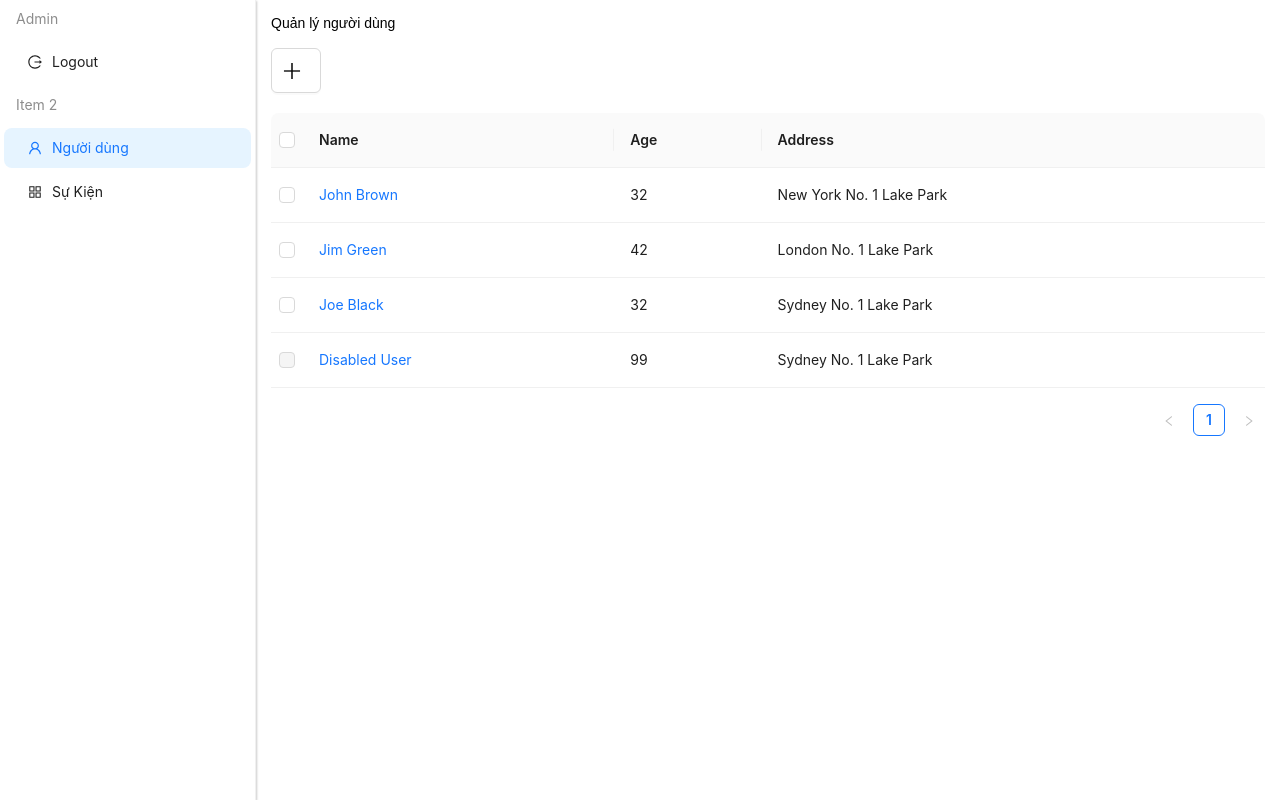
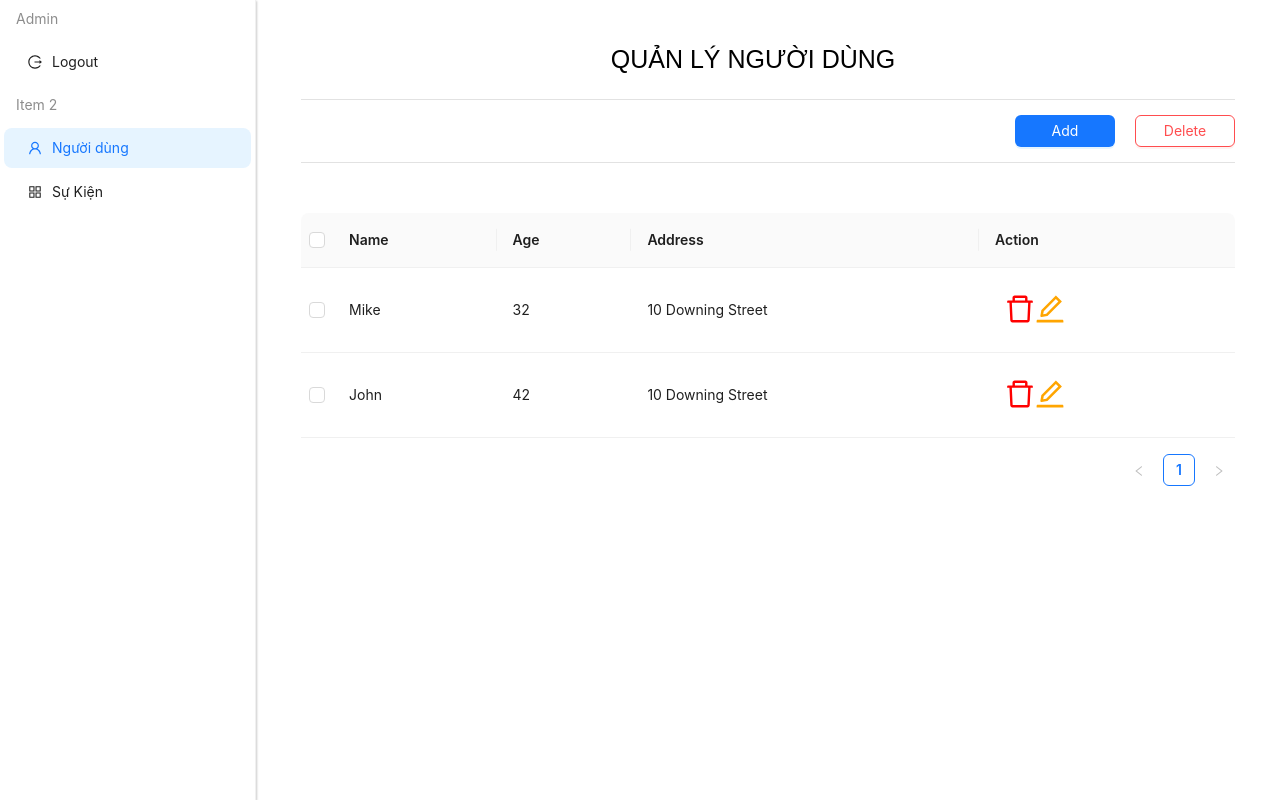
Before and after one commit to tutruong193/webtopup, a React (Create React App) app: page /system/admin in a window 1280 px wide. Both pictures are taken after a click on the item "Người dùng". Built offline with nearby package versions, Linux system fonts and the light colour scheme.

Commit message:
setup adminevent and adminuser

```diff
--- a/src/components/AdminComponent/AdminEvent/AdminEvent.jsx
+++ b/src/components/AdminComponent/AdminEvent/AdminEvent.jsx
@@ -5,6 +5,20 @@ import { PlusOutlined, DeleteOutlined, EditOutlined, SearchOutlined } from '@ant
 import InputComponent from '../../InputComponent/InputComponent';
 import { Space, Table, Tag } from 'antd';
 import { WrapperHeader } from './style';
+const renderAction = (record) => {
+  return (
+
+    <div style={{ padding: '10px', display: 'flex', flexDirection: 'row' }}>
+      <div>
+        <DeleteOutlined style={{ color: 'red', fontSize: '30px', cursor: 'pointer' }} />
+      </div>
+      <div>
+        <EditOutlined style={{ color: 'green', fontSize: '30px', cursor: 'pointer' }} />
+      </div>
+    </div>
+
+  )
+}
 const columns = [
   {
     title: 'Name',
@@ -23,29 +37,9 @@ const columns = [
     key: 'address',
   },
   {
-    title: 'Tags',
-    key: 'tags',
-    dataIndex: 'tags',
-    render: (_, { tags }) => (
-      <>
-        {tags.map((tag) => {
-          let color = tag.length > 5 ? 'geekblue' : 'green';
-          if (tag === 'loser') {
-            color = 'volcano';
-          }
-          return (
-            <Tag color={color} key={tag}>
-              {tag.toUpperCase()}
-            </Tag>
-          );
-        })}
-      </>
-    ),
-  },
-  {
     title: 'Action',
     key: 'action',
-    // render: renderAction
+    render: renderAction
   },
 ];
 const data = [
@@ -54,41 +48,22 @@ const data = [
     name: 'John Brown',
     age: 32,
     address: 'New York No. 1 Lake Park',
-    tags: ['nice', 'developer'],
   },
   {
     key: '2',
     name: 'Jim Green',
     age: 42,
     address: 'London No. 1 Lake Park',
-    tags: ['loser'],
   },
   {
     key: '3',
     name: 'Joe Black',
     age: 32,
     address: 'Sydney No. 1 Lake Park',
-    tags: ['cool', 'teacher'],
   },
 ];
 const onFinish = () => {
   console.log('finish')
-}
-
-const renderAction = (record) => {
-  return (
-
-    <div style={{ padding: '10px', display: 'flex', flexDirection: 'row' }}>
-
-      <div>
-        <DeleteOutlined style={{ color: 'red', fontSize: '30px', cursor: 'pointer' }} />
-      </div>
-      <div>
-        <EditOutlined style={{ color: 'green', fontSize: '30px', cursor: 'pointer' }} />
-      </div>
-    </div>
-
-  )
 }
 
 const AdminEvent = () => {
@@ -149,7 +124,7 @@ const AdminEvent = () => {
                   },
                 ]}
               >
-                        <InputComponent/>
+                <InputComponent />
               </Form.Item>
 
               <Form.Item
@@ -162,7 +137,7 @@ const AdminEvent = () => {
                   },
                 ]}
               >
-                        <InputComponent/>
+                <InputComponent />
               </Form.Item>
 
               <Form.Item
--- a/src/components/AdminComponent/AdminUser/AdminUser.jsx
+++ b/src/components/AdminComponent/AdminUser/AdminUser.jsx
@@ -1,29 +1,110 @@
-import React from 'react'
-import { WrapperHeader } from './style'
-import { Button, Modal, Form } from 'antd'
-import TableComponent from '../../TableComponent/TableComponent';
-import { PlusOutlined, DeleteOutlined, EditOutlined, SearchOutlined } from '@ant-design/icons'
-import { useState } from 'react'
-import InputComponent from '../../InputComponent/InputComponent';
+import React, { useState } from 'react'
+import { Button, Modal, DatePicker, Dropdown, Space, message, Form } from 'antd'
+import { PlusOutlined, DeleteOutlined, EditOutlined, SearchOutlined, DownOutlined, UserOutlined } from '@ant-design/icons'
+import TableComponent from '../../TableComponent/TableComponent'
+import { WrapperHeader, WrapperAction, WrapperInput } from './style'
+import InputComponent from '../../InputComponent/InputComponent'
+const { RangePicker } = DatePicker;
+const dataSource = [
+    {
+        key: '1',
+        name: 'Mike',
+        age: 32,
+        address: '10 Downing Street',
+    },
+    {
+        key: '2',
+        name: 'John',
+        age: 42,
+        address: '10 Downing Street',
+    },
+];
+const renderAction = (record) => {
+    return (
+        <div style={{ padding: '10px', display: 'flex', flexDirection: 'row' }}>
+            <div>
+                <DeleteOutlined style={{ color: 'red', fontSize: '30px', cursor: 'pointer' }} />
+            </div>
+            <div>
+                <EditOutlined style={{ color: 'orange', fontSize: '30px', cursor: 'pointer' }} />
+            </div>
 
+        </div>
+    )
+}
+const columns = [
+    {
+        title: 'Name',
+        dataIndex: 'name',
+        key: 'name',
+    },
+    {
+        title: 'Age',
+        dataIndex: 'age',
+        key: 'age',
+    },
+    {
+        title: 'Address',
+        dataIndex: 'address',
+        key: 'address',
+    },
+    {
+        title: 'Action',
+        dataIndex: 'Action',
+        render: renderAction
+    }
+];
+const items = [
+    {
+        label: 'IT',
+        key: 'IT',
+        icon: <UserOutlined />,
+    },
+    {
+        label: 'Design',
+        key: 'Design',
+        icon: <UserOutlined />,
+    },
+];
 const AdminUser = () => {
     const [isModalOpen, setIsModalOpen] = useState(false);
+
+    const showModal = () => {
+        setIsModalOpen(true);
+    };
+
     const handleOk = () => {
+        setIsModalOpen(false);
+    };
 
-    };
     const handleCancel = () => {
         setIsModalOpen(false);
     };
 
-    const onFinish = () => {
-        console.log('finish')
-    }
+    const handleMenuClick = ({ key }) => {
+        console.log('click', key);
+    };
+    const menuProps = {
+        items,
+        onClick: handleMenuClick,
+    };
     return (
-        <div>
-            <WrapperHeader> Quản lý người dùng</WrapperHeader>
-            <Button style={{ height: '45px', width: '50px', fontSize: '20px', background: 'white', marginTop: '10px' }} onClick={() => setIsModalOpen(true)}><PlusOutlined /> </Button>
-            <div style={{ marginTop: '20px' }}>
-                <TableComponent />
+        <div style={{ padding: '30px' }}>
+            <WrapperHeader><p>quản lý Người Dùng</p></WrapperHeader>
+            <WrapperAction>
+                <div style={{
+                    paddingLeft: '20px'
+                }}>
+                    <Button style={{ width: '100px' }} type="primary" onClick={showModal}>Add</Button>
+                </div>
+                <div style={{
+                    paddingLeft: '20px'
+                }}>
+                    <Button style={{ width: '100px' }} danger>Delete</Button>
+                </div>
+            </WrapperAction>
+            <div>
+                <TableComponent dataSource={dataSource} columns={columns} />
             </div>
             <Modal title="Tạo tài khoản người dùng" open={isModalOpen} onOk={handleOk} onCancel={handleCancel}>
                 <Form
@@ -40,7 +121,6 @@ const AdminUser = () => {
                     initialValues={{
                         remember: true,
                     }}
-                    onFinish={onFinish}
                     autoComplete="off"
                 >
                     <Form.Item
@@ -66,7 +146,7 @@ const AdminUser = () => {
                             },
                         ]}
                     >
-                        <InputComponent/>
+                        <InputComponent />
                     </Form.Item>
 
                     <Form.Item
@@ -79,7 +159,7 @@ const AdminUser = () => {
                             },
                         ]}
                     >
-                        <InputComponent/>
+                        <InputComponent />
                     </Form.Item>
 
                     <Form.Item
@@ -94,6 +174,7 @@ const AdminUser = () => {
                     </Form.Item>
                 </Form>
             </Modal>
+
         </div>
     )
 }
--- a/src/components/AdminComponent/AdminUser/style.js
+++ b/src/components/AdminComponent/AdminUser/style.js
@@ -1,6 +1,27 @@
 import styled from "styled-components";
 
-export const WrapperHeader = styled.h1`
-    color: #000;
-    font-size: 14px;
-`
+export const WrapperHeader = styled.div`
+  padding-right: 30px;
+  font-size: 25px;
+  font-weight: 400;
+  text-transform: uppercase;
+  display: flex;
+  align-items: center;
+  justify-content: center;
+`;
+
+export const WrapperAction = styled.div`
+  display: flex;
+  padding: 15px 0px;
+  border-top: 1px solid rgba(160, 160, 160, 0.3);
+  border-bottom: 1px solid rgba(160, 160, 160, 0.3);
+  justify-content: flex-end;
+  margin-bottom: 50px;
+`;
+
+export const WrapperInput = styled.div`
+  display: flex;
+  flex-direction: column;
+  width: 100%;
+  padding: 10px 0px;
+`;
--- a/src/components/TableComponent/TableComponent.jsx
+++ b/src/components/TableComponent/TableComponent.jsx
@@ -1,72 +1,31 @@
 import { Divider, Radio, Table } from 'antd';
-import React from 'react'
+import React, { useState } from 'react'
 
 const TableComponent = (props) => {
-  const {selectionType = 'checkbox'} = props
-
-const columns = [
-  {
-    title: 'Name',
-    dataIndex: 'name',
-    render: (text) => <a>{text}</a>,
-  },
-  {
-    title: 'Age',
-    dataIndex: 'age',
-  },
-  {
-    title: 'Address',
-    dataIndex: 'address',
-  },
-];
-const data = [
-  {
-    key: '1',
-    name: 'John Brown',
-    age: 32,
-    address: 'New York No. 1 Lake Park',
-  },
-  {
-    key: '2',
-    name: 'Jim Green',
-    age: 42,
-    address: 'London No. 1 Lake Park',
-  },
-  {
-    key: '3',
-    name: 'Joe Black',
-    age: 32,
-    address: 'Sydney No. 1 Lake Park',
-  },
-  {
-    key: '4',
-    name: 'Disabled User',
-    age: 99,
-    address: 'Sydney No. 1 Lake Park',
-  },
-];
-
-// rowSelection object indicates the need for row selection
-const rowSelection = {
-  onChange: (selectedRowKeys, selectedRows) => {
-    console.log(`selectedRowKeys: ${selectedRowKeys}`, 'selectedRows: ', selectedRows);
-  },
-  getCheckboxProps: (record) => ({
-    disabled: record.name === 'Disabled User',
-    // Column configuration not to be checked
-    name: record.name,
-  }),
-};
-
+  const { selectionType = 'checkbox', data: dataSource = [], columns = [], handleDeleteMany } = props
+  const [rowSelectedKeys, setRowSelectedKeys] = useState([])
+  const rowSelection = {
+    onChange: (selectedRowKeys, selectedRows) => {
+      setRowSelectedKeys(selectedRowKeys)
+    },
+    // getCheckboxProps: (record) => ({
+    //   disabled: record.name === 'Disabled User',
+    //   // Column configuration not to be checked
+    //   name: record.name,
+    // }),
+  };
   return (
+    <div>
       <Table
         rowSelection={{
           type: selectionType,
           ...rowSelection,
         }}
         columns={columns}
-        dataSource={data}
+        dataSource={dataSource}
+        {...props}
       />
+    </div>
   )
 }
 
```
Lines whose indentation alone changed are shown as unchanged.
